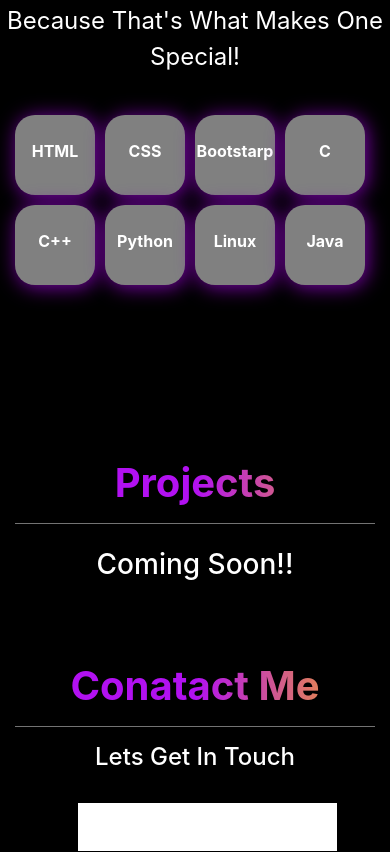
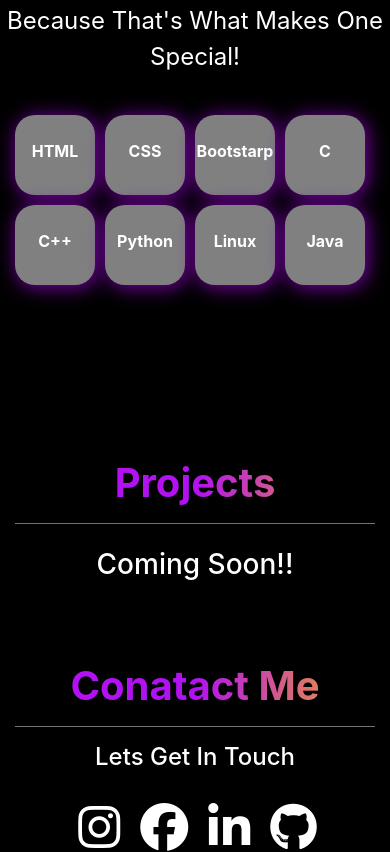
Before and after one commit to SparshV0044/portfolio, a plain HTML site: page index.html in a window 390 px wide. Shown: the part 1615-2467 px from the top of the page. Drawn offline with nearby package versions, Linux system fonts and the light colour scheme.

Commit message:
Update stylesheet.css

```diff
--- a/stylesheet.css
+++ b/stylesheet.css
@@ -230,7 +230,5 @@ header {
         margin-top: 80px;
         margin-bottom: 50px;
     }
-     #social-icons i{
-         background:white;
-    }
+
 }
```
